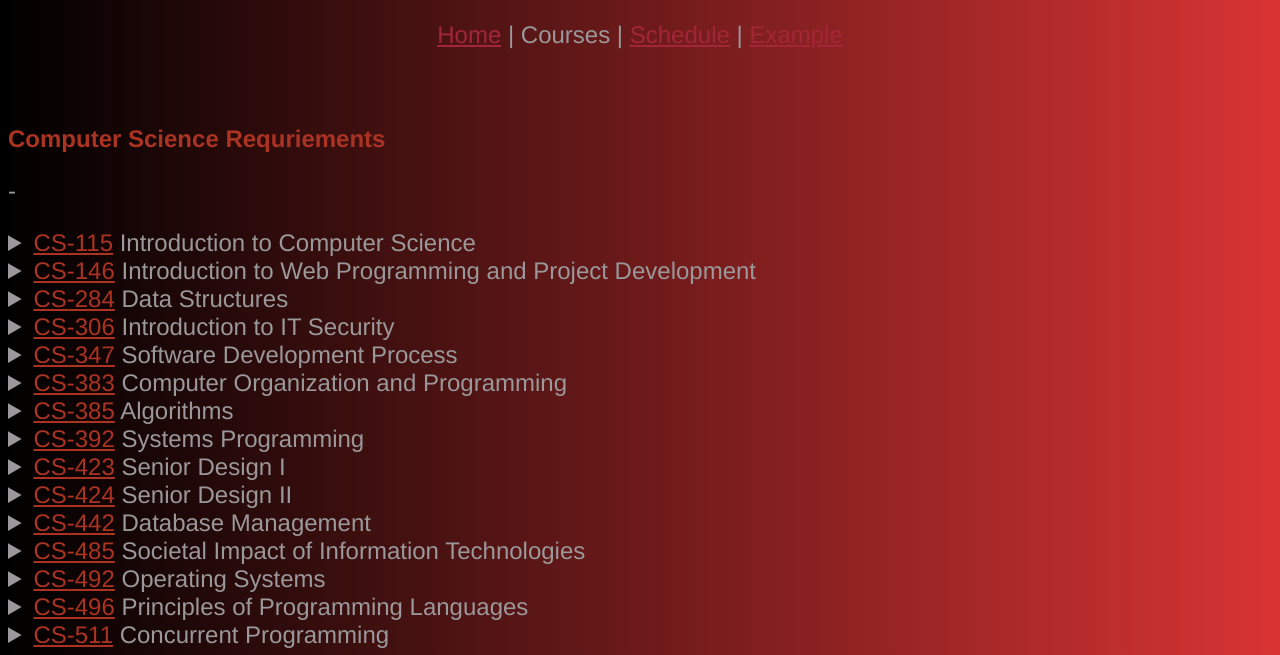
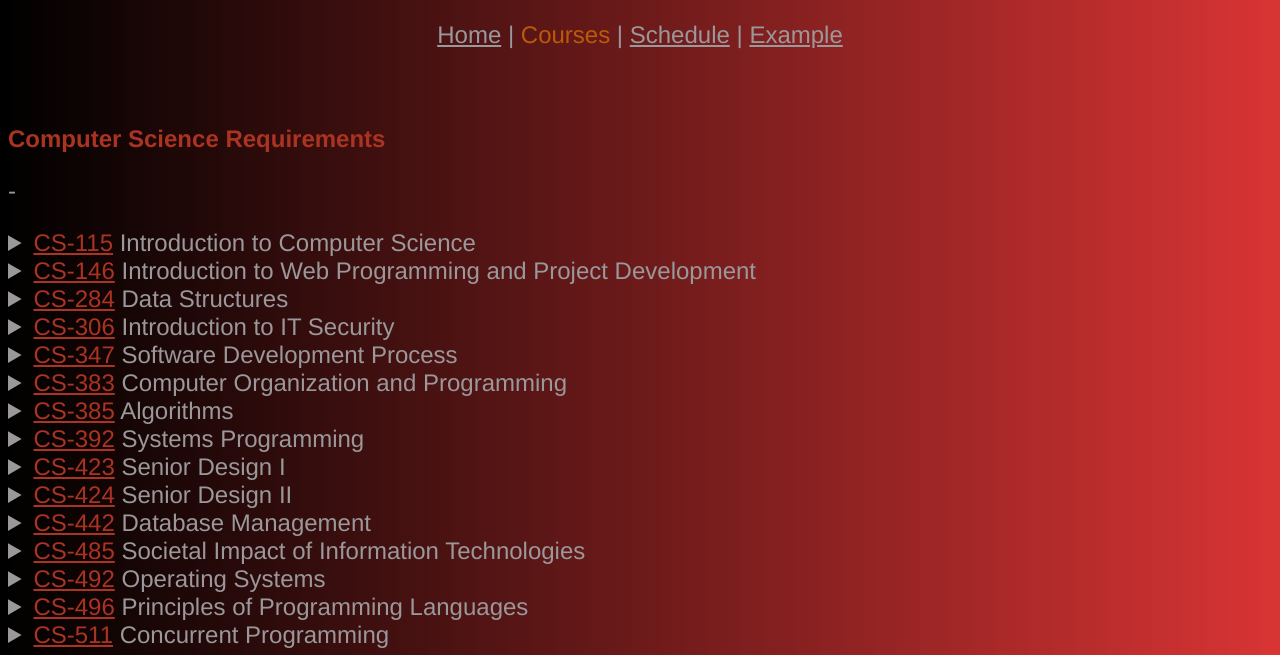
Before and after one commit to mpolimen/Degree-Pathfinder, a plain HTML site: page classes.html in a window 1280 px wide. Shown: the part 145-800 px from the top of the page. Drawn offline with Linux system fonts and the light colour scheme.

Commit message:
changed colors of menu items

```diff
--- a/classes.html
+++ b/classes.html
@@ -11,14 +11,14 @@
             <h1>Degree Pathfinder</h1>
         </header>
         <nav>
-            <p><a href="index.html">Home</a> | Courses |
+            <p><a href="index.html">Home</a> | <span>Courses</span> |
                     <a href="schedule.html">Schedule</a> | <a href="examples.html">Example</a></p>
         </nav>
 
 
     </br>
 
-        <p><b>Computer Science Requriements</b></p>
+        <p><b>Computer Science Requirements</b></p>
         <p>-</p>
         <details>
             <summary><u>CS-115</u> Introduction to Computer Science</summary>
--- a/styles.css
+++ b/styles.css
@@ -37,12 +37,16 @@ nav{
     width: 150px;
 }
 
+span{
+    color:rgb(187, 90, 10);
+}
+
 p{
     color: #9A989A;
 }
 
 a{
-    color: #A32638;
+    color: #9A989A;
 }
 
 summary{
```
Also changed, not shown: examples.html (+1 -1 lines), index.html (+1 -1 lines), schedule.html (+1 -1 lines).
